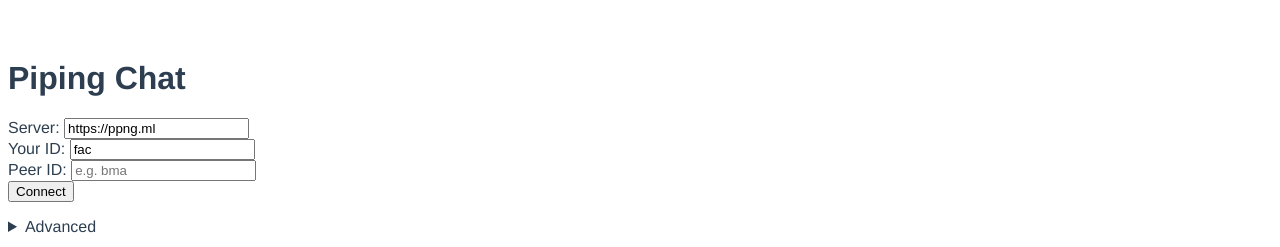
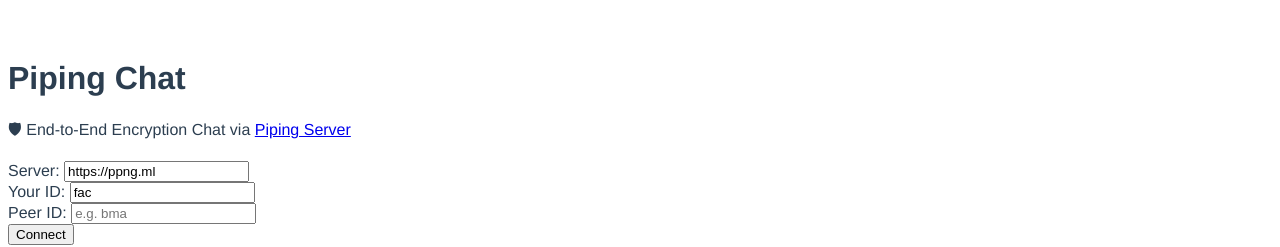
Before and after one commit to nwtgck/piping-chat-web, a Vue app: page / in a window 1280 px wide. Shown: the top 247 px of the page. Built offline with nearby package versions, Linux system fonts and the light colour scheme; no server answers.

Commit message:
[add] Add "End-to-End Encryption Chat via Piping Server"

```diff
--- a/src/App.vue
+++ b/src/App.vue
@@ -1,6 +1,7 @@
 <template>
   <div id="app">
     <h1>Piping Chat</h1>
+    🛡 End-to-End Encryption Chat via <a href="https://github.com/nwtgck/piping-server">Piping Server</a>
     <PipingChat />
   </div>
 </template>
```
